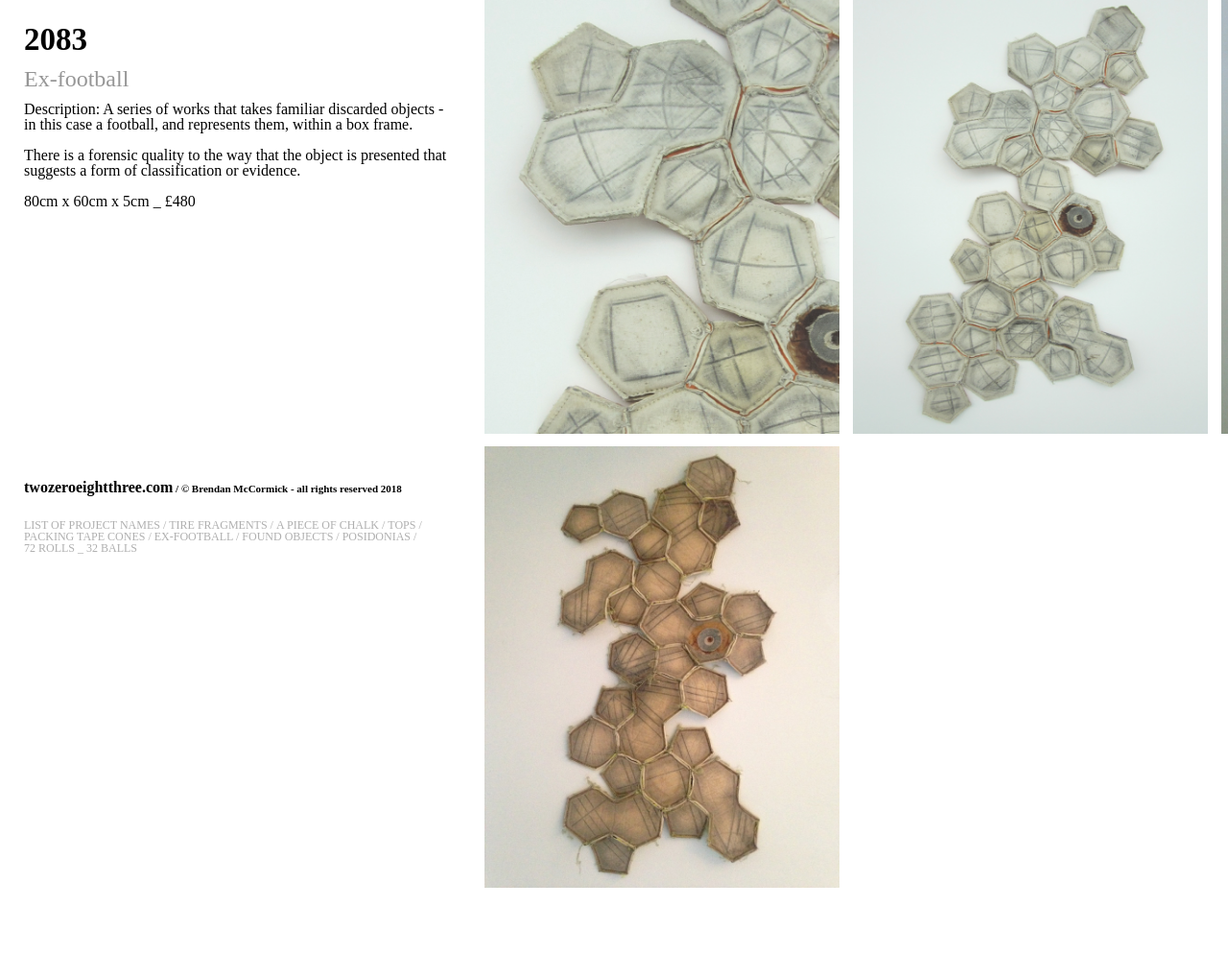
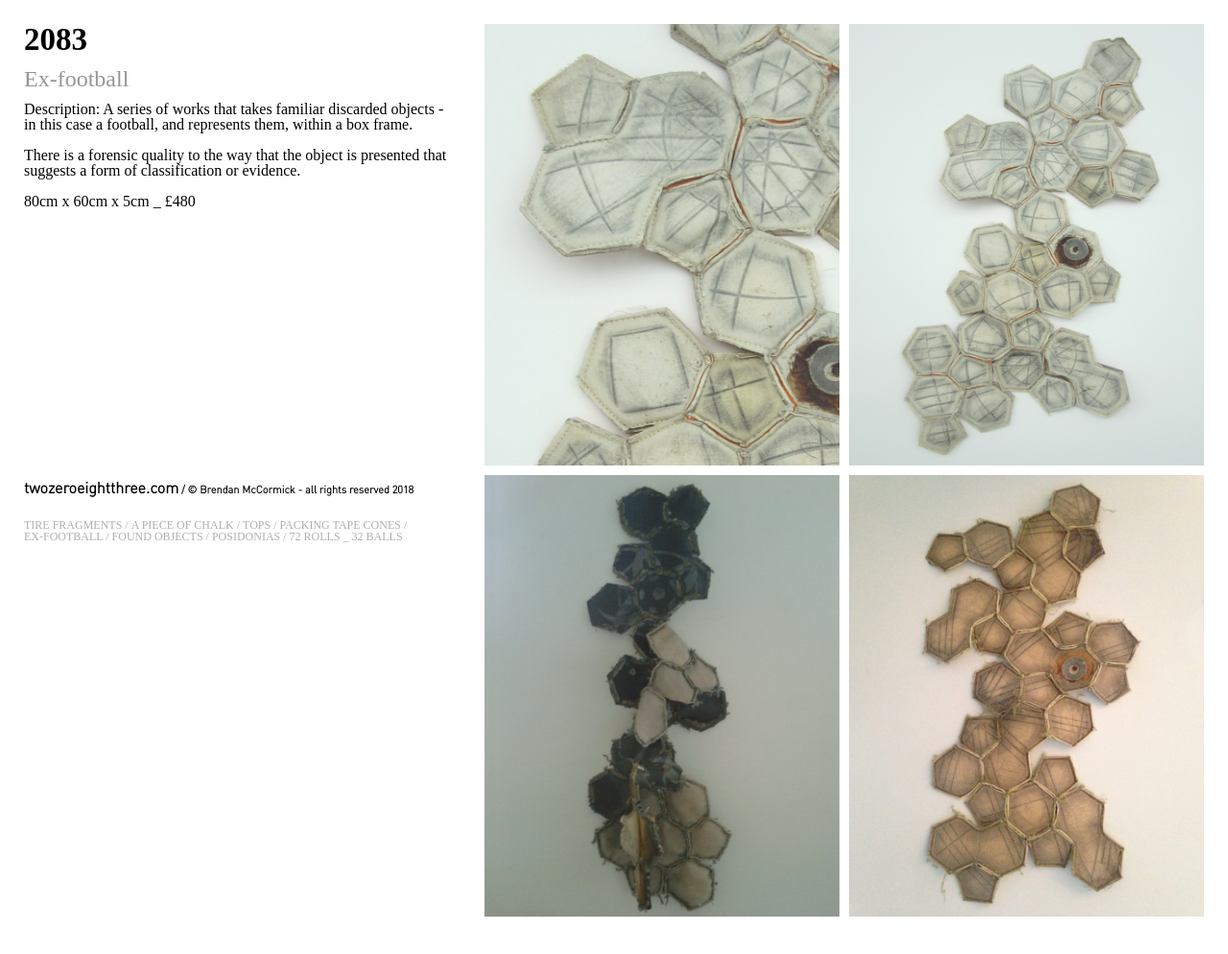
Before and after one commit to twozeroeightthree/website, a Jekyll site: the page built from _posts/2018-01-04-ex-football.html, in a window 1280 px wide and 996 px high. Shown: the whole window at 96% size. Built offline with Jekyll 4.4.1, drawn with Linux system fonts in a browser that asks for light colours; some web fonts are replaced.

Commit message:
2018-03-23_11:49

```diff
--- a/_includes/footer.html
+++ b/_includes/footer.html
@@ -1,7 +1,13 @@
-<footer>
+<footer class="footer-post">
   <h3>
     <a href="/">twozeroeightthree.com</a>
     /
     © Brendan McCormick - all rights reserved {{ site.time | date: '%Y' }}
   </h3>
+  <ul>
+    {% for post in site.posts %}
+    <li>
+      <a href="{{ post.url | relative_url}}">{{ post.title }}</a>
+    </li>{% endfor %}
+</ul>
 </footer>
--- a/_includes/footer_post.html
+++ /dev/null
@@ -1,13 +0,0 @@
-<footer class="footer-post">
-  <h3>
-    <a href="/">twozeroeightthree.com</a>
-    /
-    © Brendan McCormick - all rights reserved {{ site.time | date: '%Y' }}
-  </h3>
-  <ul>
-    <li>List of project names</li>{% for post in site.posts %}
-    <li>
-      <a href="{{ post.url | relative_url}}">{{ post.title }}</a>
-    </li>{% endfor %}
-</ul>
-</footer>
--- a/_layouts/post.html
+++ b/_layouts/post.html
@@ -7,4 +7,4 @@ title: 2083
 {{ content }}
 </div>
 {% include images.html path=page.imgpath %}
-{%include footer_post.html%}
+{%include footer.html%}
--- a/assets/main.css
+++ b/assets/main.css
@@ -3,7 +3,15 @@
   font-family: DIN;
   src: url("/assets/DIN-Medium.ttf");
 }
-
+@font-face {
+  font-family: DINlight;
+  src: url("/assets/DIN-Light.ttf");
+}
+*{
+  text-rendering:optimizeLegibility;
+  -webkit-font-smoothing: antialiased;
+  -moz-osx-font-smoothing: grayscale;
+}
 body{
   padding: 25px;
   font-family: DIN;
@@ -18,6 +26,7 @@ h2 { font-size: 24px; font-weight: bold;}
 h3 { font-size: 20px; font-weight: bold;}
 
 #title a{ text-decoration:none; font-size: 33px;}
+
 
 /* Structure of the website */
 
@@ -46,6 +55,7 @@ footer{
 
 footer h3 {
   font-size: 11px;
+  font-family: DINlight;
   margin-bottom: 25px;
 }
 
@@ -184,20 +194,36 @@ footer.footer-post li:last-child:after {
   font-size: 16px;
   margin-bottom: 1em;
 }
+.media.post{
+  top: 0;
+  display: grid;
+  grid-gap: 10px;
+  width: calc(100% - 500px);
+}
 
 .media.post img{
   width: 370px;
   height: 460px;
-  margin-right: 10px;
-  margin-bottom: 10px;
-  display: inline-block;
+  margin-right: 0px;
+  margin-bottom: 0px;
 }
-/*
-.media.post img:nth-child(2n){
-  margin-right: 100px;
+.media.post img:first-child{
+  grid-area: 1 / 1;
 }
-*/
+.media.post img:nth-child(2){
+  grid-area: 1 / 2;
+}
+
 
 footer.footer-post{
   position: fixed;
 }
+
+
+
+@media only screen and (max-width: 1255px) {
+  .media.post img:nth-child(2){
+    grid-area: auto;
+  }
+
+}
```
Also changed, not shown: 11 other files.
